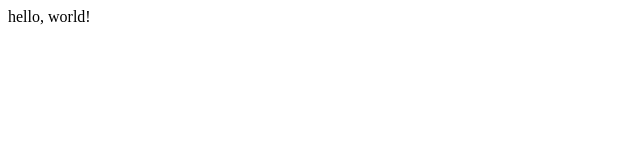
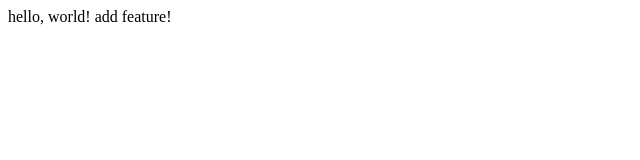
Before and after one commit to jareyes2/lecture1, a plain HTML site: page index.html in a window 1280 px wide. Shown: the whole page, without its empty margins (0-640 px from the left). Drawn offline with Linux system fonts and the light colour scheme.

Commit message:
Added another line

```diff
--- a/index.html
+++ b/index.html
@@ -5,5 +5,6 @@
     </head>
     <body>
         hello, world!
+        add feature!
     </body>
 </html>
```
